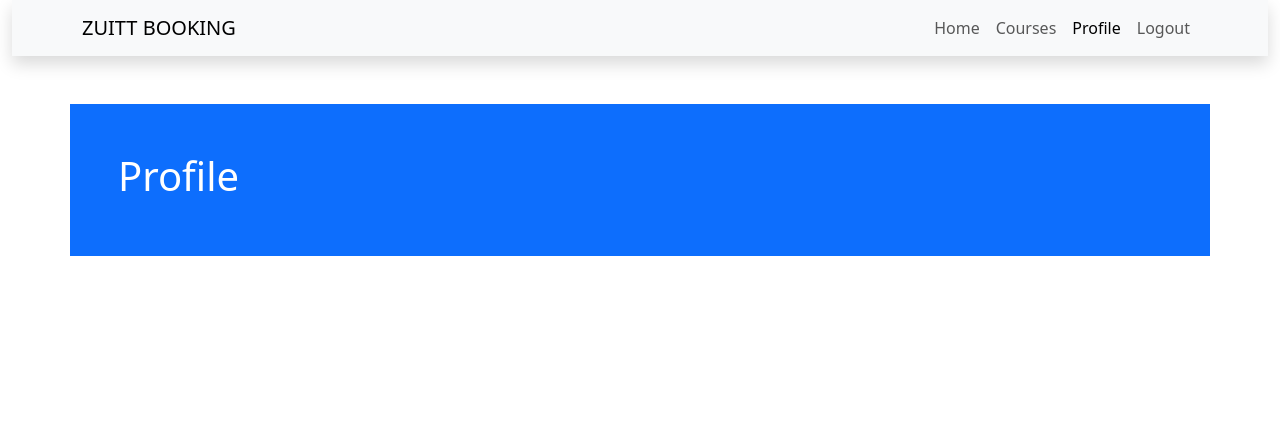
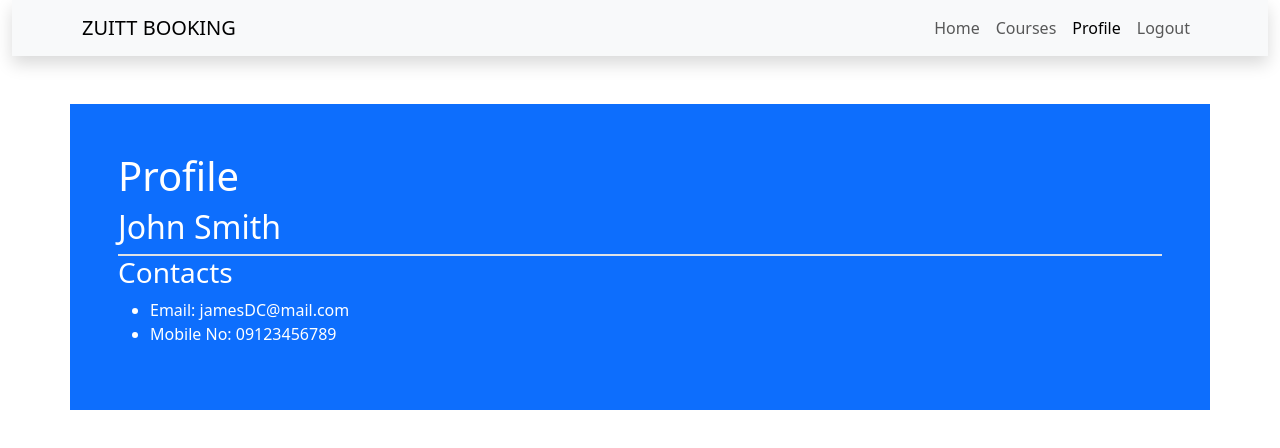
Before and after one commit to renzglrs/zuitt-bootcamp-files, a React (Create React App) app in the folder fullstack/s56-s64/: page /profile in a window 1280 px wide. Shown: the top 448 px of the page. Built offline with nearby package versions, Linux system fonts and the light colour scheme; sample sign-in values are in the browser's storage.

Commit message:
Added S60 activity

```diff
--- a/fullstack/s56-s64/src/pages/Profile.js
+++ b/fullstack/s56-s64/src/pages/Profile.js
@@ -1,5 +1,5 @@
-import { useState, useEffect, useContext } from "react";
-import { Form, Button, Container, Nav } from "react-bootstrap";
+import { useContext } from "react";
+import { Container } from "react-bootstrap";
 import UserContext from "../UserContext";
 import { Navigate } from "react-router-dom";
 
@@ -11,6 +11,13 @@ export default function Profile() {
   ) : (
     <Container className="my-5 p-5 bg-primary text-white">
       <h1>Profile</h1>
+      <h2>John Smith</h2>
+      <div className="border border-bottom"></div>
+      <h3>Contacts</h3>
+      <ul>
+        <li>Email: jamesDC@mail.com</li>
+        <li>Mobile No: 09123456789</li>
+      </ul>
     </Container>
   );
 }
```
